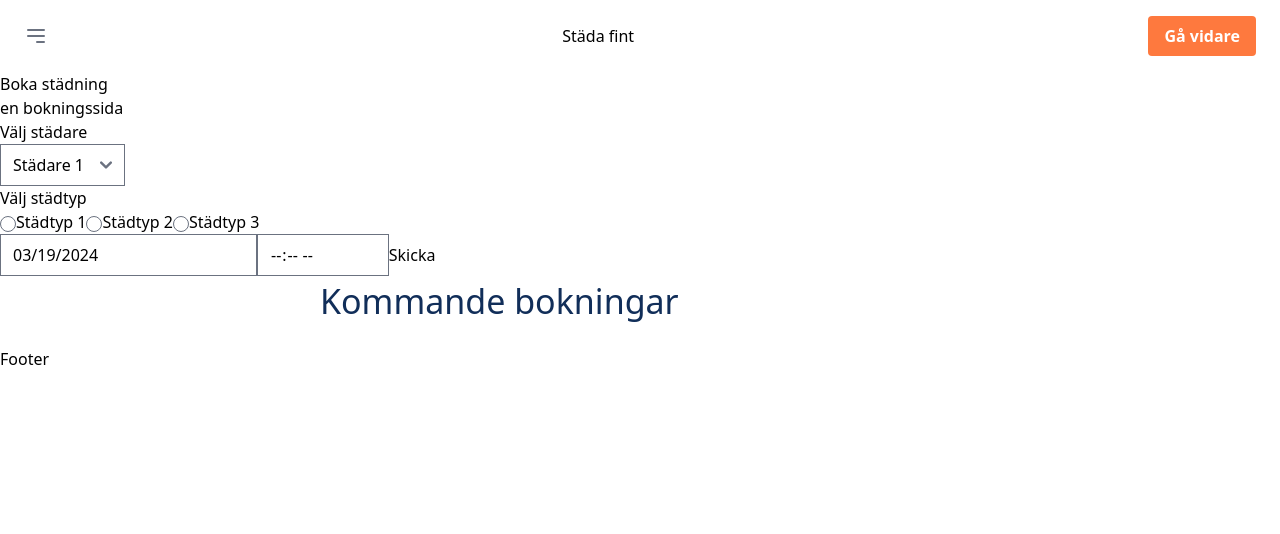
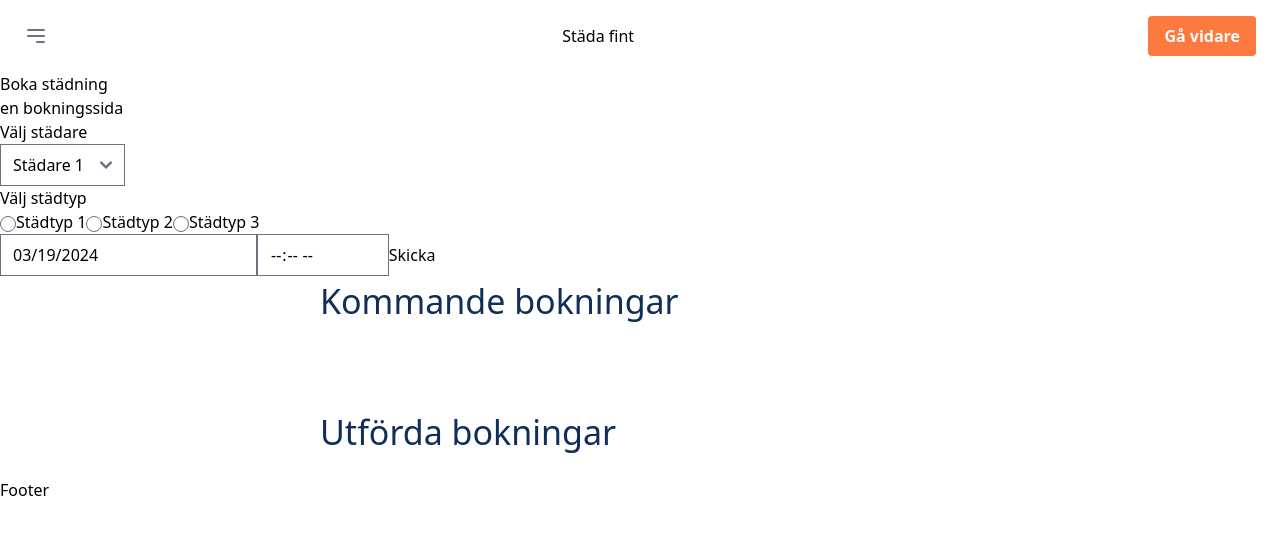
Before and after one commit to varamara/cleaning-service, a React (Vite) app in the folder cleaning-service-js-2/: page /BookingPage in a window 1280 px wide. Shown: the top 534 px of the page. Built offline with nearby package versions, Linux system fonts and the light colour scheme.

Commit message:
added a section for utförda bokningar

```diff
--- a/cleaning-service-js-2/src/components/bookingpagecomponents/BookingForm.tsx
+++ b/cleaning-service-js-2/src/components/bookingpagecomponents/BookingForm.tsx
@@ -152,6 +152,11 @@ const BookingForm: React.FC<IBookingForm> = () => {
                 )}
             </section>
 
+            <section>
+                <h2 className='text-h2 text-primaryBlue ustify-center w-1/2 mx-auto mt-20 mb-5'>Utförda bokningar</h2>
+
+            </section>
+
         </>
     )
 }
```
